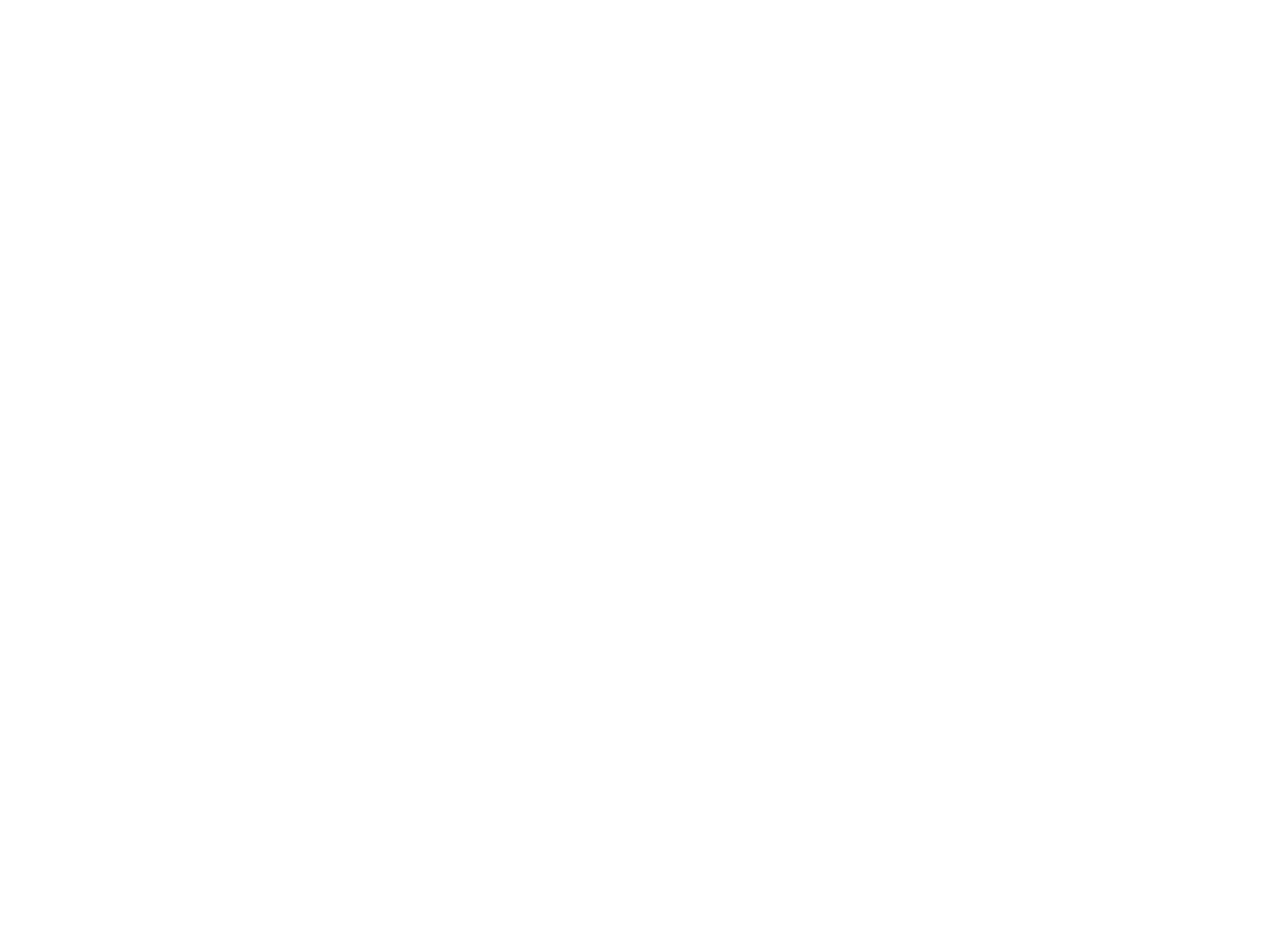
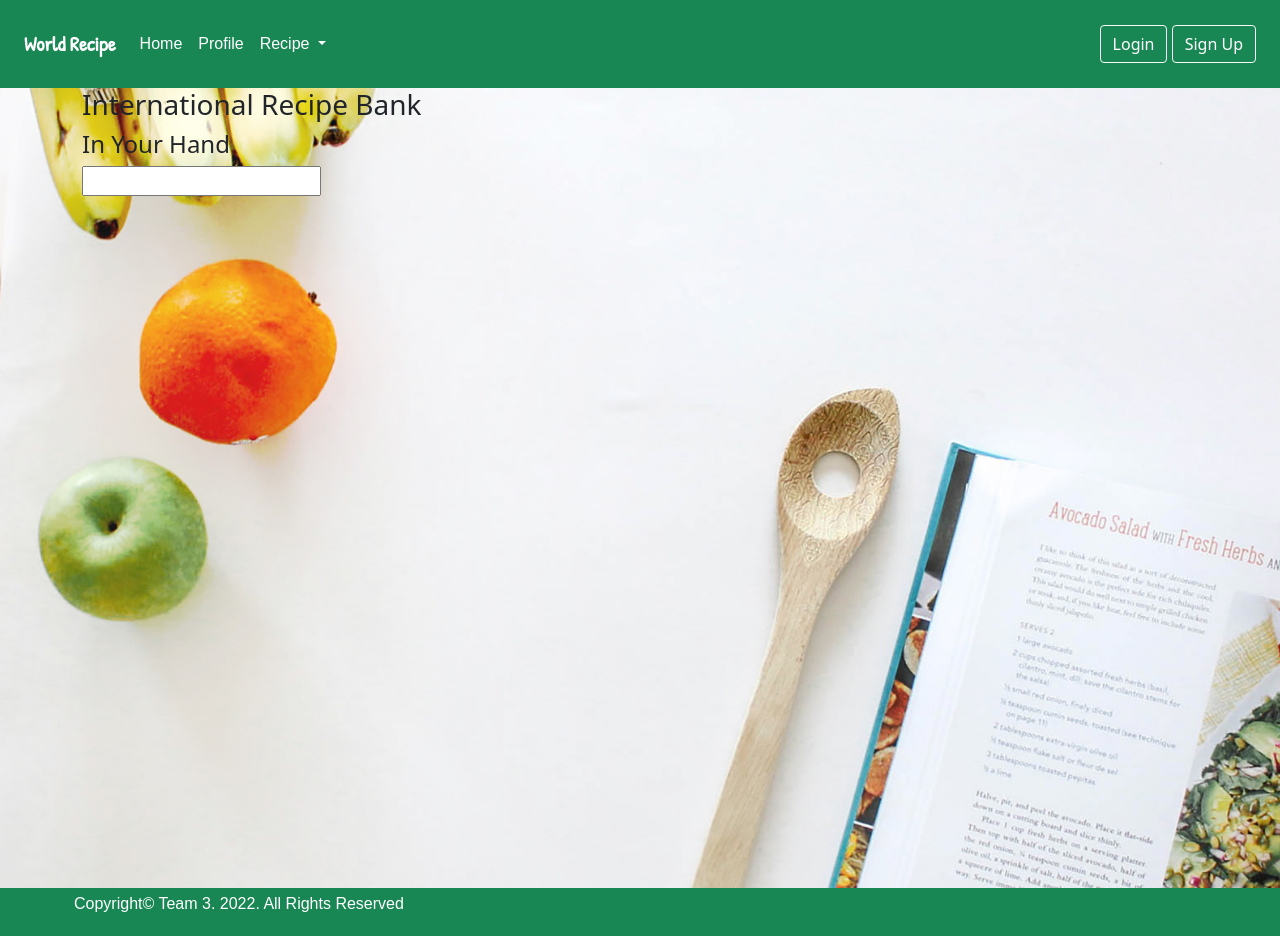
Before and after one commit to High-Haku/web-dev-group-3, a plain HTML site: page home.html in a window 1280 px wide. Before the commit the page ends 800 px from the top, so only its background shows below. Drawn offline with nearby package versions, Linux system fonts and the light colour scheme.

Commit message:
styling laman home

```diff
--- a/home.css
+++ b/home.css
@@ -0,0 +1,41 @@
+@import url('https://fonts.googleapis.com/css2?family=Patrick+Hand&display=swap');
+@import url('https://fonts.googleapis.com/css2?family=Patrick+Hand&family=Teko:wght@300&display=swap');
+
+
+.navbar-brand {
+    color: white;
+    font-family: 'Patrick Hand', cursive;
+    font-weight: bold;
+
+}
+
+.nav-link {
+    font:black;
+    font-family: Arial;
+    font-style: bold;
+}
+
+.form-inline{
+    justify-content: space-between;
+}
+
+.form-control {
+    border: solid white;
+}
+
+main{
+    background-image: url("img/main.png");
+    width: 100%;
+    height: auto;
+    background-size: cover;
+}
+
+#main-container {
+    height: 100vh;
+}
+
+footer{
+    background-color: whitesmoke;
+    color: black;
+    font-family: sans-serif;
+}
--- a/home.html
+++ b/home.html
@@ -7,10 +7,63 @@
     <link href="https://cdn.jsdelivr.net/npm/bootstrap@5.1.3/dist/css/bootstrap.min.css" rel="stylesheet" integrity="sha384-1BmE4kWBq78iYhFldvKuhfTAU6auU8tT94WrHftjDbrCEXSU1oBoqyl2QvZ6jIW3" crossorigin="anonymous">
     <script src="https://cdn.jsdelivr.net/npm/bootstrap@5.1.3/dist/js/bootstrap.bundle.min.js" integrity="sha384-ka7Sk0Gln4gmtz2MlQnikT1wXgYsOg+OMhuP+IlRH9sENBO0LRn5q+8nbTov4+1p" crossorigin="anonymous"></script>
     <link rel="stylesheet" type="text/css" href="home.css">
+    <link rel="preconnect" href="https://fonts.googleapis.com">
+    <link rel="preconnect" href="https://fonts.gstatic.com" crossorigin>
     <title>World Recipe</title>
 
 </head>
 <body>
-    <script src="home.js" type="text/js"></script>
+<header>
+    <nav class="navbar navbar-expand-md navbar-light bg-success p-4">
+        <a class="navbar-brand text-white" href="#">World Recipe</a>
+        <button class="navbar-toggler" type="button" data-toggle="collapse" data-target="#navbarSupportedContent" aria-controls="navbarSupportedContent" aria-expanded="false" aria-label="Toggle navigation">
+          <span class="navbar-toggler-icon"></span>
+        </button>
+
+        <div class="collapse navbar-collapse" id="navbarSupportedContent">
+          <ul class="navbar-nav mr-auto">
+            <li class="nav-item active">
+              <a class="nav-link text-white" href="#">Home</a>
+            </li>
+            <li class="nav-item">
+              <a class="nav-link text-white" href="#">Profile</a>
+            </li>
+            <li class="nav-item dropdown">
+              <a class="nav-link dropdown-toggle text-white" href="#" id="navbarDropdown" role="button" data-toggle="dropdown" aria-haspopup="true" aria-expanded="false">
+                Recipe
+              </a>
+              <div class="dropdown-menu" aria-labelledby="navbarDropdown">
+                <a class="dropdown-item text-white" href="#">Indonesian</a>
+                <a class="dropdown-item text-white" href="#">Asians</a>
+                <a class="dropdown-item text-white" href="#">European</a>
+                <a class="dropdown-item text-white" href="#">American</a>
+            </li>
+          </ul>
+        </div>
+        <div>
+            <button class="btn btn-primary bg-success border-light my-2 my-sm-0 mr-3" type="login">Login</button>
+            <button class="btn btn-primary bg-success border-light my-2 my-sm-0" type="sign-up">Sign Up</button>
+          </div>
+      </nav>
+
+</header>
+<main>
+<div class="container container-fluid" id="main-container">
+<form id="search-recipe">
+<h3>International Recipe Bank</h3>
+<h4>In Your Hand</h4>
+<input type="text">
+</form>
+</div>
+</main>
+<div class="container container-fluid" id="list-recipe">
+
+</div>
+<footer class="bg-success">
+    <div class="container text-white justify-content-center p-1 justify-content-center" id="footer">
+    <p>Copyright&copy; Team 3. 2022. All Rights Reserved</p>
+</div>
+</footer>
+    <script src="home.js" type="text"></script>
 </body>
 </html>
--- a/home.js
+++ b/home.js
@@ -0,0 +1 @@
+document.getElementById("year").innerHTML =  (new Date().getFullYear());
```
Also changed, not shown: img/main.png (added).
